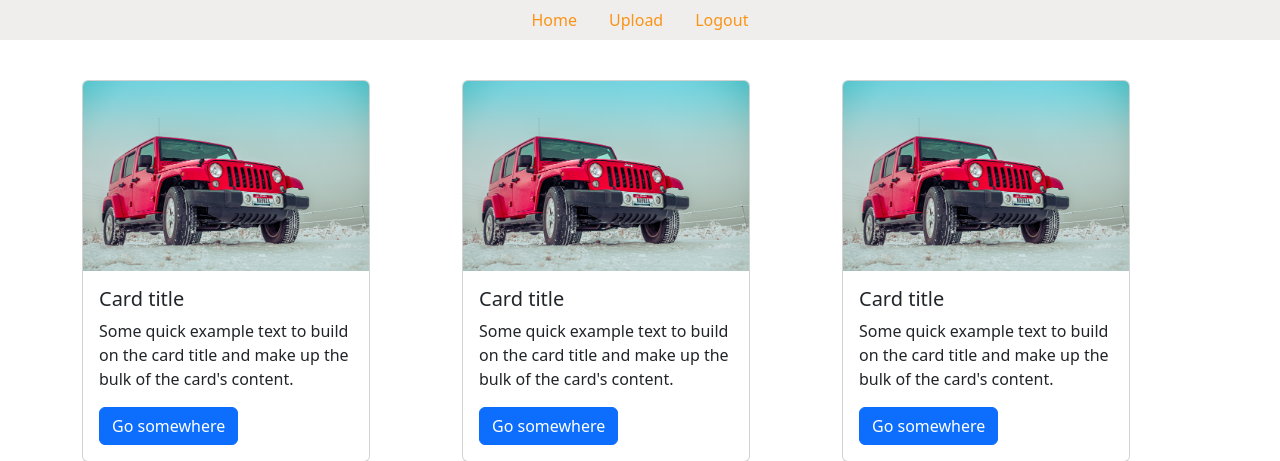
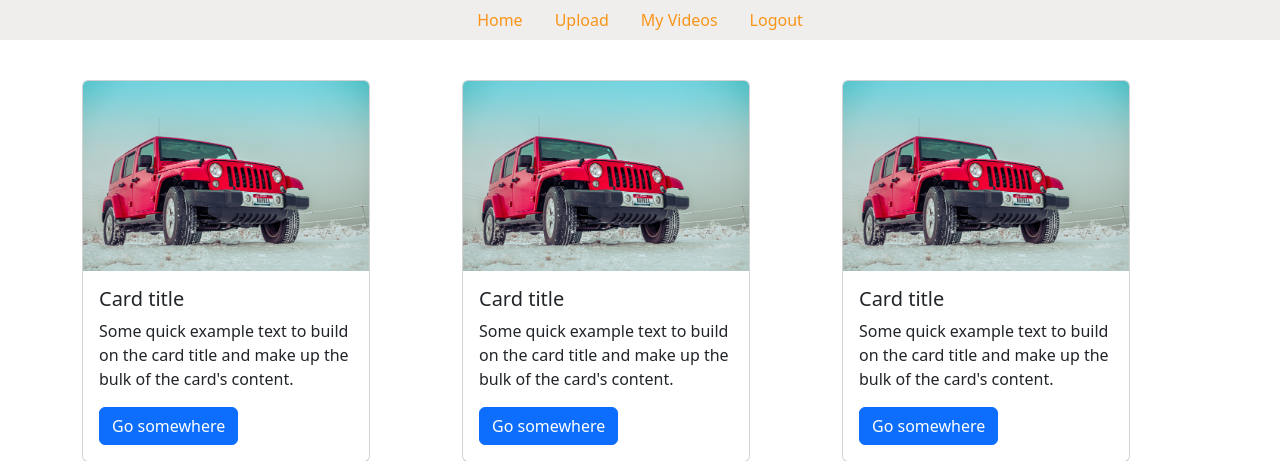
Before and after one commit to shivam-soni-333/Video-Management-Website, a PHP site: page /video_managment_website/index.php in a window 1280 px wide. Shown: the top 461 px of the page. Run offline with PHP 8.4, Linux system fonts and the light colour scheme; the visitor is signed in with stand-in values (Sample User, id 1).

Commit message:
added new link in header

```diff
--- a/header.php
+++ b/header.php
@@ -37,6 +37,10 @@
           </li>
 
           <li class="nav-item">
+          <a class="nav-link active" aria-current="page" href="my_videos.php">My Videos</a>
+          </li>
+
+          <li class="nav-item">
             <a class="nav-link" href="logout.php">Logout</a>
           </li>
 
```
